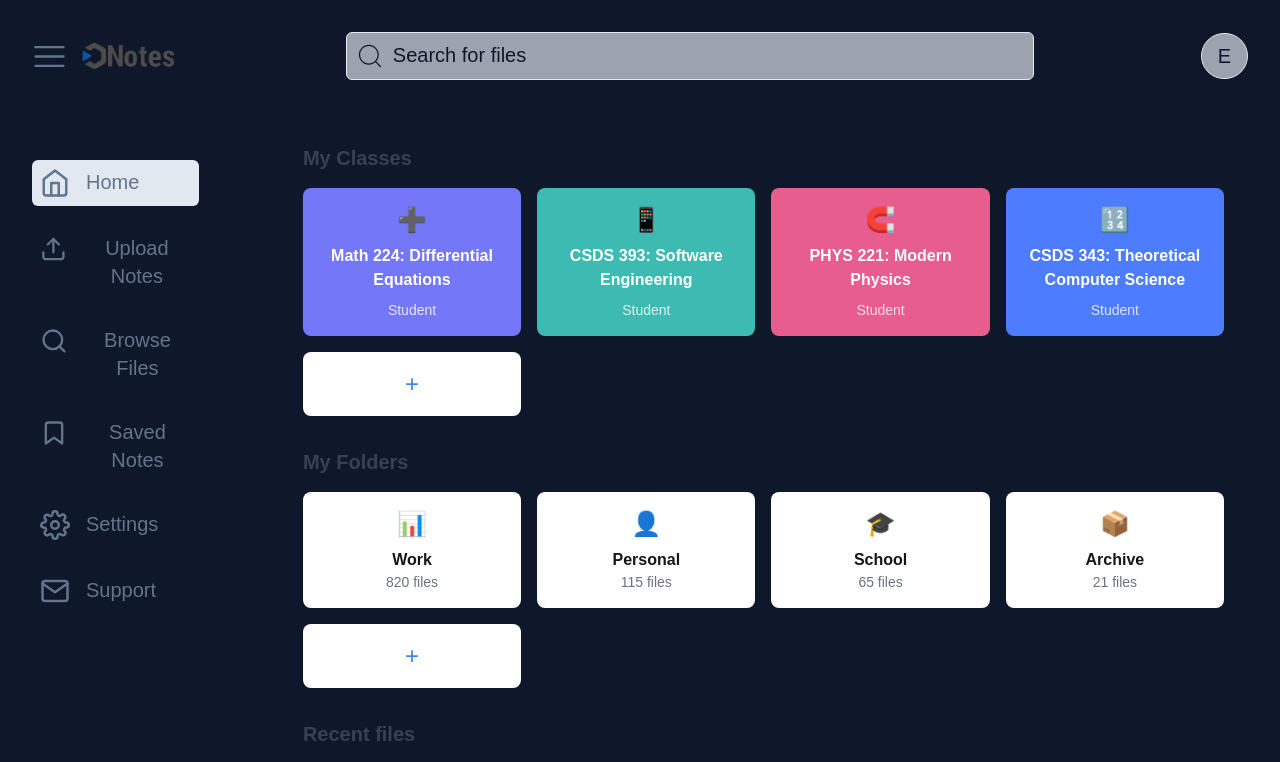
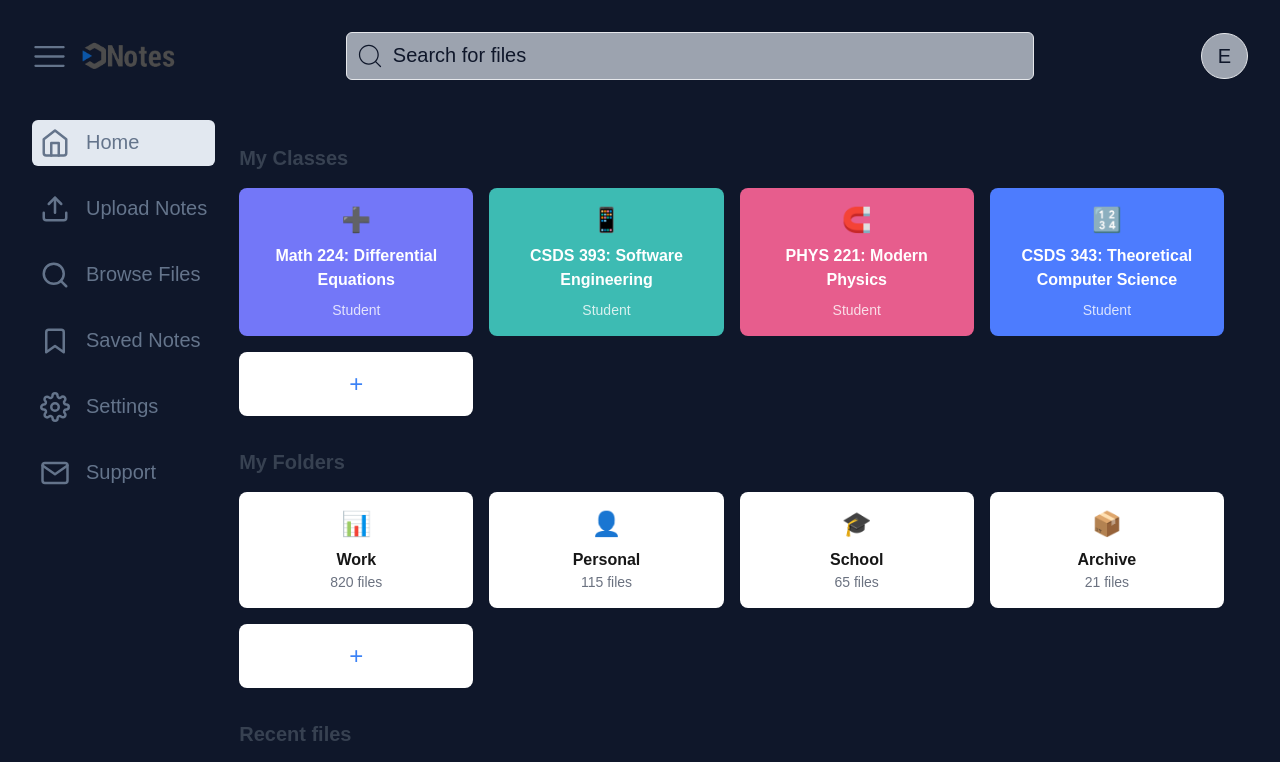
Before and after one commit to Flaresun/csds393Project, a Next.js app in the folder client/: page /dashboard in a window 1280 px wide. Shown: the top 762 px of the page. Built offline with nearby package versions, Linux system fonts and the light colour scheme.

Commit message:
Added search results page. Added upload file page

```diff
--- a/client/src/app/dashboard/components/Dashboard.tsx
+++ b/client/src/app/dashboard/components/Dashboard.tsx
@@ -5,7 +5,6 @@ import { AppContent } from '@/context/AppContext';
 import { useContext } from 'react'
 import LeftPanel from './LeftPanel';
 import Main from './Main';
-import RightPanel from './RightPanel';
 
 const Dashboard = () => {
       const {panel, setPanel} = useContext<any>(AppContent);
@@ -15,10 +14,8 @@ const Dashboard = () => {
         {/**Split 3 way. Navbar on top with search, notifications, profile, extras */}
         <Navbar />
 
-        <div className="flex justify-start gap-x-20">
-          <div className="mt-10 w-64">
-            <LeftPanel panel={panel}/>
-          </div>
+        <div className="flex">
+          <LeftPanel panel={panel}/>
           <Main />
         </div>
 
--- a/client/src/app/dashboard/components/LeftPanel.tsx
+++ b/client/src/app/dashboard/components/LeftPanel.tsx
@@ -15,39 +15,41 @@ const LeftPanel = (props : any) => {
     const router = useRouter();
 
     const handleActive = (e : any) => {
-        setActive(e.target.innerText)
+        const word : string = e.target.innerText
+        console.log(e)
+        setActive(word)
         // Navigate to page based off innerText
-        // router.push()
+        router.push(word.split(" ")[0].toLowerCase())
     }
 
     return (
 
-        <div >
+        <div className={`z-10 text-nowrap`} >
             {props.panel && (
 
 
             <div className="flex flex-col items-start justify-center text-center text-slate-500 text-xl w-full ">
-                <div onClick={handleActive} className={`flex flex-row items-start justify-start text-center p-2 ${active==="Home" && "bg-slate-200 rounded-md w-full " } mb-5 cursor-pointer`}>
+                <div onClick={(e)=> handleActive(e)} className={`flex flex-row items-start justify-start text-center p-2 ${active==="Home" && "bg-slate-200 rounded-md w-full " } mb-5 cursor-pointer`}>
                     <FiHome size={itemSize}/>
                     <p className="ml-4">Home</p>
                 </div>
-                <div onClick={handleActive} className={`flex flex-row items-start justify-start text-center p-2 ${active==="Upload Notes" && "bg-slate-200 rounded-md w-full" } mb-5 cursor-pointer`}>
+                <div onClick={(e)=> handleActive(e)} className={`flex flex-row items-start justify-start text-center p-2 ${active==="Upload Notes" && "bg-slate-200 rounded-md w-full" } mb-5 cursor-pointer`}>
                     <FiUpload size={itemSize}/>
                     <p className="ml-4">Upload Notes</p>
                 </div>
-                <div onClick={handleActive} className={`flex flex-row items-start justify-start text-center p-2 ${active==="Browse Files" && "bg-slate-200 rounded-md w-full" } mb-5 cursor-pointer`}>
+                <div onClick={(e)=> handleActive(e)} className={`flex flex-row items-start justify-start text-center p-2 ${active==="Browse Files" && "bg-slate-200 rounded-md w-full" } mb-5 cursor-pointer`}>
                     <FiSearch  size={itemSize}/>
                     <p className="ml-4">Browse Files</p>
                 </div>
-                <div onClick={handleActive} className={`flex flex-row items-start justify-start text-center p-2 ${active==="Saved Notes" && "bg-slate-200 rounded-md w-full" } mb-5 cursor-pointer`}>
+                <div onClick={(e)=> handleActive(e)} className={`flex flex-row items-start justify-start text-center p-2 ${active==="Saved Notes" && "bg-slate-200 rounded-md w-full" } mb-5 cursor-pointer`}>
                     <FiBookmark  size={itemSize}/>
                     <p className="ml-4">Saved Notes</p>
                 </div>
-                <div onClick={handleActive} className={`flex flex-row items-start justify-start text-center p-2 ${active==="Settings" && "bg-slate-200 rounded-md w-full" } mb-5 cursor-pointer`}>
+                <div onClick={(e)=> handleActive(e)} className={`flex flex-row items-start justify-start text-center p-2 ${active==="Settings" && "bg-slate-200 rounded-md w-full" } mb-5 cursor-pointer`}>
                     <FiSettings  size={itemSize}/>
                     <p className="ml-4">Settings</p>
                 </div>
-                <div onClick={handleActive} className={`flex flex-row items-start justify-start text-center p-2 ${active==="Support" && "bg-slate-200 rounded-md w-full" } mb-5 cursor-pointer`}>
+                <div onClick={(e)=> handleActive(e)} className={`flex flex-row items-start justify-start text-center p-2 ${active==="Support" && "bg-slate-200 rounded-md w-full" } mb-5 cursor-pointer`}>
                     <FiMail   size={itemSize}/>
                     <p className="ml-4">Support</p>
                 </div>
--- a/client/src/app/dashboard/components/Main.tsx
+++ b/client/src/app/dashboard/components/Main.tsx
@@ -1,3 +1,4 @@
+"use client";
 import React, { useState } from 'react';
 
 // Define TypeScript interfaces
@@ -65,8 +66,8 @@ const Main: React.FC = () => {
                 style={{ backgroundColor: category.color }}
               >
                 <div className="text-2xl mb-2">{category.icon}</div>
-                <div className="font-semibold">{category.name}</div>
-                <div className="text-sm opacity-80 mt-2">{category.role}</div>
+                <p className="font-semibold">{category.name}</p>
+                <p className="text-sm opacity-80 mt-2">{category.role}</p>
               </button>
             ))}
             <div className="p-4 bg-white flex-col rounded-lg shadow-sm flex items-center justify-center">
--- a/client/src/app/dashboard/components/Navbar.tsx
+++ b/client/src/app/dashboard/components/Navbar.tsx
@@ -1,5 +1,5 @@
 "use client";
-import React, { useContext } from 'react'
+import React, { useContext, useEffect, useRef } from 'react'
 import { RxHamburgerMenu } from "react-icons/rx";
 import { assets } from '@/assets/asset';
 import { CiSearch } from "react-icons/ci";
@@ -17,6 +17,7 @@ const Navbar = () => {
     const logoWidth : number = 100;
     const [profileModule, setProfileModule] = useState<boolean>(false);
     const {panel, setPanel} = useContext<any>(AppContent);
+    const inputRef = useRef(null);
     const router = useRouter();
     const handlePanel = () => {
         setPanel((prev : boolean) => !prev)
@@ -24,6 +25,18 @@ const Navbar = () => {
     const handleLogo = () => {
         router.push("/dashboard")
     }
+
+    useEffect(() => {
+        const inputField = document.getElementsByClassName("searchBar");
+        for (let i = 0; i < inputField.length; i++) {
+            inputField[i].addEventListener("keypress", function(e : KeyboardEvent) {
+                if (e.key !== "Enter") return;
+                const searchQuery = inputRef.current?.value
+
+                router.push(`/search?q=%${searchQuery}`)
+            })
+        }
+    },[])
 
     return (
         <div className="flex flex-col mb-10">
@@ -34,9 +47,9 @@ const Navbar = () => {
                     <Image onClick={handleLogo} src={assets.logo} alt="Logo" width={logoWidth} className='cursor-pointer'/>
                 </div>
 
-                <div className="hidden sm:flex border items-start justify-start text-center bg-gray-400 text-slate-900 rounded-md p-2">
+                <div onSubmit={handleLogo} className="hidden sm:flex border items-start justify-start text-center bg-gray-400 text-slate-900 rounded-md p-2">
                     <CiSearch size={30} className='cursor-pointer'/>
-                    <input type="text" className="pl-2 bg-transparent border-none focus:outline-none placeholder-slate-900 sm:w-full lg:w-[40rem]" placeholder='Search for files' />
+                    <input ref={inputRef} type="text" className="searchBar pl-2 bg-transparent border-none focus:outline-none placeholder-slate-900 sm:w-full lg:w-[40rem]" placeholder='Search for files' />
                 </div>
 
 
@@ -90,7 +103,7 @@ const Navbar = () => {
             {/**Search bar for small screens */}
             <div className="flex sm:hidden border items-center justify-start text-center bg-gray-400 text-slate-900 rounded-md mt-5 p-2">
                     <CiSearch size={30} className='cursor-pointer'/>
-                    <input type="text" className="pl-2 bg-transparent border-none focus:outline-none placeholder-slate-900 w-full" placeholder='Search for files' />
+                    <input type="text" className="searchBar pl-2 bg-transparent border-none focus:outline-none placeholder-slate-900 w-full" placeholder='Search for files' />
             </div>
         </div>
     )
--- a/client/src/app/dashboard/page.tsx
+++ b/client/src/app/dashboard/page.tsx
@@ -1,3 +1,4 @@
+"use client";
 import React from 'react'
 import Dashboard from './components/Dashboard';
 
--- /dev/null
+++ b/client/src/app/search/page.tsx
@@ -0,0 +1,9 @@
+import React from 'react'
+
+const page = () => {
+  return (
+    <div>Search Page</div>
+  )
+}
+
+export default page
--- /dev/null
+++ b/client/src/app/upload/page.tsx
@@ -0,0 +1,9 @@
+import React from 'react'
+
+const page = () => {
+  return (
+    <div>Upload Notes</div>
+  )
+}
+
+export default page
```
